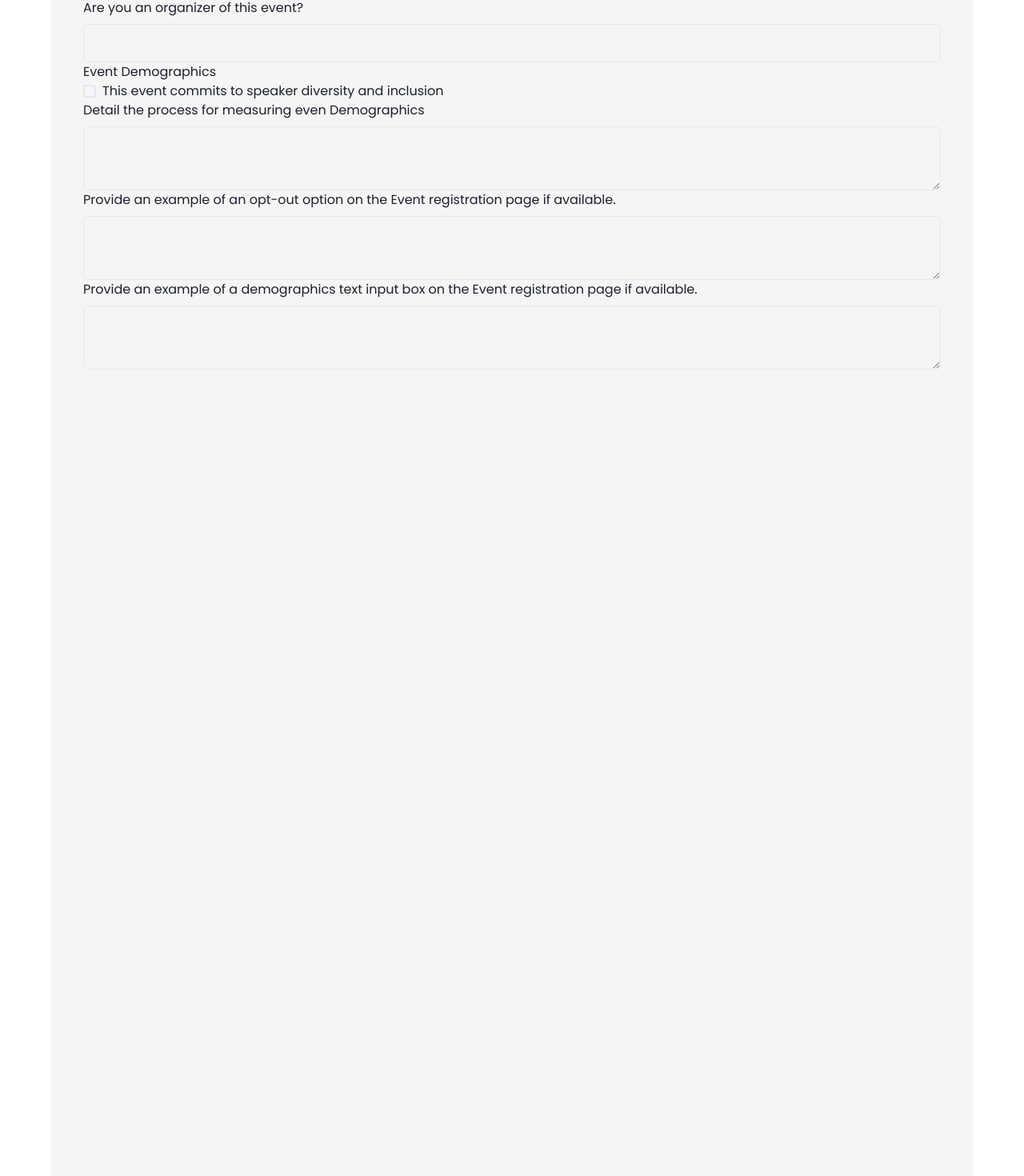
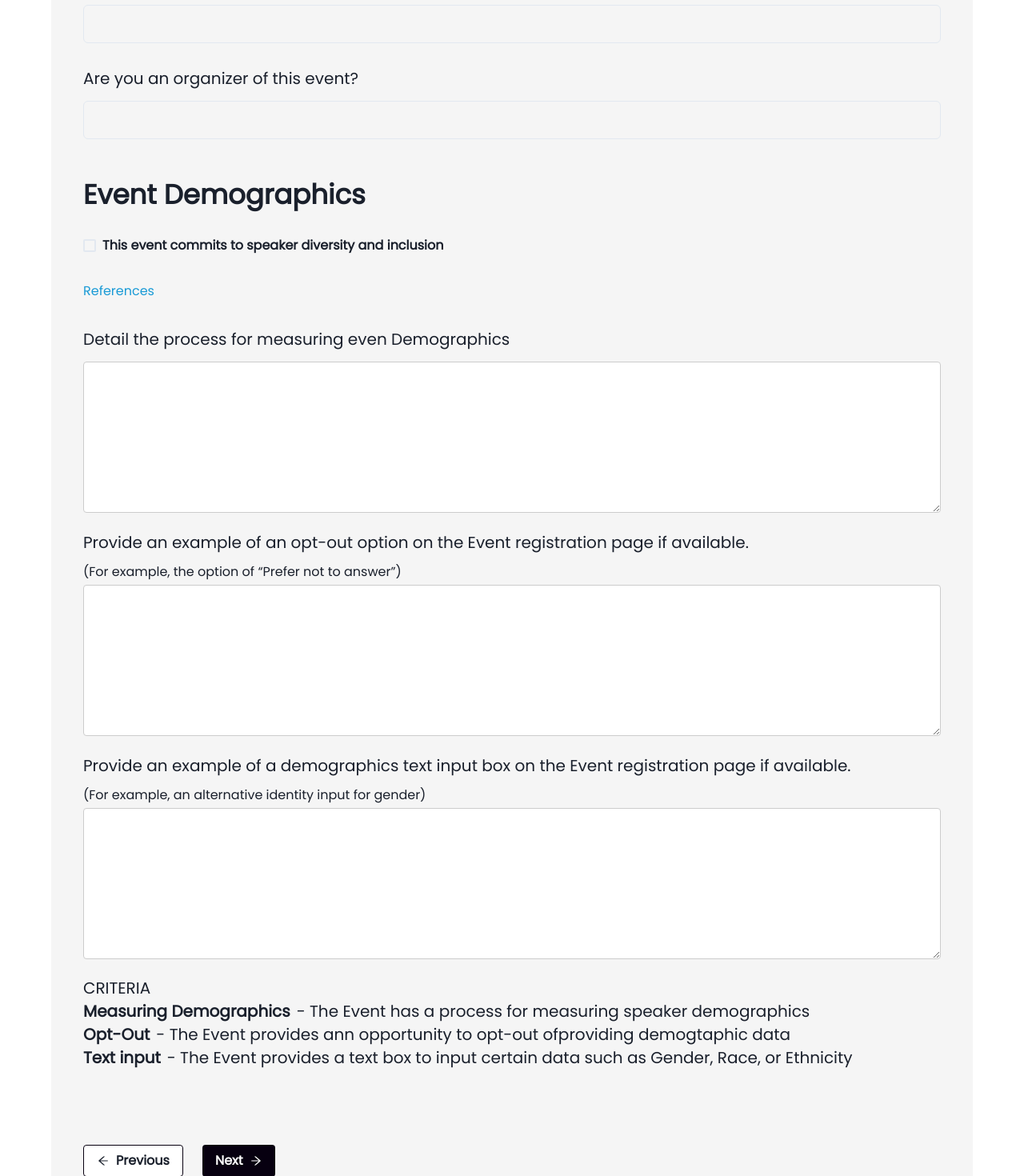
Before and after one commit to badging/eventBadging, a React app: page /apply in a window 1280 px wide. Shown: the part 1005-2475 px from the top of the page at 80% size. Built offline with nearby package versions, Linux system fonts and the light colour scheme.

Commit message:
Implemented form design
Signed-off-by: Akintola Rahmat <akintolarahmah@gmail.com>

```diff
--- a/package.json
+++ b/package.json
@@ -25,8 +25,6 @@
     "@fortawesome/free-brands-svg-icons": "6.2.0",
     "@fortawesome/free-solid-svg-icons": "6.2.0",
     "@fortawesome/react-fontawesome": "0.2.0",
-    "@emotion/react": "11.10.4",
-    "@emotion/styled": "11.10.4",
     "@mui/icons-material": "5.10.6",
     "@mui/material": "5.10.8",
     "dotenv": "^16.0.2",
@@ -34,6 +32,7 @@
     "framer-motion": "7.5.4",
     "react": "^18.2.0",
     "react-dom": "^18.2.0",
+    "react-icons": "4.8.0",
     "react-read-more-read-less": "1.0.7",
     "react-router-dom": "6.4.1"
   },
--- /dev/null
+++ b/src/components/EventDemographics.js
@@ -0,0 +1,158 @@
+import React from "react";
+import {
+  Text,
+  Checkbox,
+  HStack,
+  FormLabel,
+  Textarea,
+  Button,
+  ButtonGroup
+} from "@chakra-ui/react";
+import { AiOutlineArrowRight, AiOutlineArrowLeft } from "react-icons/ai";
+import { Link } from "react-router-dom";
+
+const EventDemographics = () => {
+  return (
+    <>
+      <Text fontWeight={600} fontSize={"34px"} lineHeight="43.52px" mt={"48px"}>
+        Event Demographics
+      </Text>
+      <Checkbox
+        //   value={inputValues.speaker_diversity_and_inclusion}
+        name="speaker_diversity_and_inclusion"
+        //   onChange={handleInputChange}
+        fontWeight={600}
+        fontSize={"20px"}
+        lineHeight="34px"
+        mt={"24px"}
+      >
+        This event commits to speaker diversity and inclusion
+      </Checkbox>
+      <Link>
+        <Text
+          as={"p"}
+          color={"#199AD6"}
+          fontWeight={400}
+          fontSize={"16px"}
+          lineHeight="32px"
+          mt={"24px"}
+        >
+          References
+        </Text>
+      </Link>
+
+      <FormLabel
+        fontWeight={500}
+        fontSize={"20px"}
+        lineHeight="40px"
+        mt={"24px"}
+      >
+        Detail the process for measuring even Demographics
+      </FormLabel>
+      <Textarea
+        //   value={inputValues.process_for_measuring_even_demographics}
+        //   onChange={handleInputChange}
+        size="lg"
+        h={"189px"}
+        background={"#ffffff"}
+        border={"1px"}
+        borderColor={"#cccccc"}
+        borderRadius={"4px"}
+      />
+      <FormLabel
+        fontWeight={500}
+        fontSize={"20px"}
+        lineHeight="26px"
+        mt={"24px"}
+      >
+        Provide an example of an opt-out option on the Event registration page
+        if available.
+      </FormLabel>
+      <Text
+        as={"p"}
+        fontWeight={400}
+        fontSize={"16px"}
+        lineHeight="32px"
+        mt={"4px"}
+      >
+        (For example, the option of “Prefer not to answer”)
+      </Text>
+      <Textarea
+        //   value={inputValues.process_for_measuring_even_demographics}
+        //   onChange={handleInputChange}
+        size="lg"
+        h={"189px"}
+        background={"#ffffff"}
+        border={"1px"}
+        borderColor={"#cccccc"}
+        borderRadius={"4px"}
+      />
+      <FormLabel
+        fontWeight={500}
+        fontSize={"20px"}
+        lineHeight="26px"
+        mt={"24px"}
+      >
+        Provide an example of a demographics text input box on the Event
+        registration page if available.
+      </FormLabel>
+      <Text
+        as={"p"}
+        fontWeight={400}
+        fontSize={"16px"}
+        lineHeight="32px"
+        mt={"4px"}
+      >
+        (For example, an alternative identity input for gender)
+      </Text>
+      <Textarea
+        //   value={inputValues.process_for_measuring_even_demographics}
+        //   onChange={handleInputChange}
+        size="lg"
+        h={"189px"}
+        background={"#ffffff"}
+        border={"1px"}
+        borderColor={"#cccccc"}
+        borderRadius={"4px"}
+      />
+      <Text fontWeight={400} fontSize={"20px"} lineHeight="25px" mt={"24px"}>
+        CRITERIA
+      </Text>
+      <HStack fontSize={"20px"} lineHeight="25px" mt={"4px"}>
+        <Text fontWeight={600}>Measuring Demographics</Text>
+        <Text as={"p"} fontWeight={400}>
+          - The Event has a process for measuring speaker demographics
+        </Text>
+      </HStack>
+      <HStack fontSize={"20px"} lineHeight="25px" mt={"4px"}>
+        <Text fontWeight={600}>Opt-Out </Text>
+        <Text as={"p"} fontWeight={400}>
+          - The Event provides ann opportunity to opt-out ofproviding
+          demogtaphic data
+        </Text>
+      </HStack>
+      <HStack fontSize={"20px"} lineHeight="25px" mt={"4px"}>
+        <Text fontWeight={600}>Text input</Text>
+        <Text as={"p"} fontWeight={400}>
+          - The Event provides a text box to input certain data such as Gender,
+          Race, or Ethnicity
+        </Text>
+      </HStack>
+      <ButtonGroup gap="4" mt={"96px"}>
+        <Button
+        leftIcon={<AiOutlineArrowLeft />}
+        background={"#FFFFFF"}
+        border={"1px"}
+        borderColor={"#070010"}
+        borderRadius={"4px"}>Previous</Button>
+        <Button rightIcon={<AiOutlineArrowRight />}
+        background={"#070010"}
+        color={"#FFFFFF"}
+        borderRadius={"4px"}
+        p={4}>Next</Button>
+      </ButtonGroup>
+    </>
+  );
+};
+
+export default EventDemographics;
--- a/src/pages/ApplyForBadging.js
+++ b/src/pages/ApplyForBadging.js
@@ -2,18 +2,16 @@ import React, { useState } from "react";
 import { Header, Footer } from "../layouts";
 import heroBackground from "../assets/images/hero-bg.png";
 import badgingLogo from "../assets/images/about/icons/dei-logo.png";
+import EventDemographics from "../components/EventDemographics";
 import {
   Box,
   HStack,
   Text,
   Img,
-  Checkbox,
   VStack,
   FormControl,
   FormLabel,
-  Input,
-  Textarea,
-  Button
+  Input
 } from "@chakra-ui/react";
 // import "../assets/styles/global.css";
 import { Link } from "react-router-dom";
@@ -106,64 +104,61 @@ const ApplyForBadging = () => {
               color="#000"
             >
               Make sure to fill out all the fields. Please, note that once you
-              click "submit", you must use your GitHub account to finalize the
+              click &quot;submit&quot;, you must use your GitHub account to finalize the
               issue on their Website by clicking&quot;Create New Issue&quot;.
             </Text>
           </VStack>
 
           <FormControl>
-              <FormLabel>Event Name</FormLabel>
+            <FormLabel
+              fontWeight={500}
+              fontSize={"20px"}
+              lineHeight="40px"
+              letterSpacing={"2%"}
+            >
+              Event Name
+            </FormLabel>
             <Input
               type="text"
               value={inputValues.event_name}
               name="event_name"
               onChange={handleInputChange}
-                size='lg'
-
+              size="lg"
             />
-              <FormLabel>Link to the Event Website</FormLabel>
+            <FormLabel
+              fontWeight={500}
+              fontSize={"20px"}
+              lineHeight="40px"
+              letterSpacing={"2%"}
+              mt={"24px"}
+            >
+              Link to the Event Website
+            </FormLabel>
             <Input
               type="text"
               value={inputValues.event_website}
               name="event_website"
               onChange={handleInputChange}
-                size='lg'
+              size="lg"
             />
-              <FormLabel>Are you an organizer of this event?</FormLabel>
+            <FormLabel
+              fontWeight={500}
+              fontSize={"20px"}
+              lineHeight="40px"
+              letterSpacing={"2%"}
+              mt={"24px"}
+            >
+              Are you an organizer of this event?
+            </FormLabel>
             <Input
               type="text"
               value={inputValues.event_organizer}
               name="event_organizer"
               onChange={handleInputChange}
-                size='lg'
+              size="lg"
             />
-              <Text>Event Demographics</Text>
-              <Checkbox
-                value={inputValues.speaker_diversity_and_inclusion}
-                name="speaker_diversity_and_inclusion"
-                onChange={handleInputChange}
-              >
-                This event commits to speaker diversity and inclusion
-              </Checkbox>
-              <FormLabel>Detail the process for measuring even Demographics</FormLabel>
-              <Textarea
-                value={inputValues.process_for_measuring_even_demographics}
-                onChange={handleInputChange}
-                size='lg' />
-                <FormLabel>Provide an example of an opt-out option on the Event registration page if available.</FormLabel>
-              <Textarea
-                value={inputValues.process_for_measuring_even_demographics}
-                onChange={handleInputChange}
-                size='lg' />
-                <FormLabel>Provide an example of a demographics text input box on the Event registration page if available.
-</FormLabel>
-              <Textarea
-                value={inputValues.process_for_measuring_even_demographics}
-                onChange={handleInputChange}
-                size='lg' />
-
+            <EventDemographics />
           </FormControl>
-
         </VStack>
       </Box>
       <Footer />
```
Also changed, not shown: src/components/FamilyFriendliness.js (added, +125 -0 lines), 1 other file (tests, documents, lock files or other folders). Lines whose indentation alone changed are shown as unchanged.
